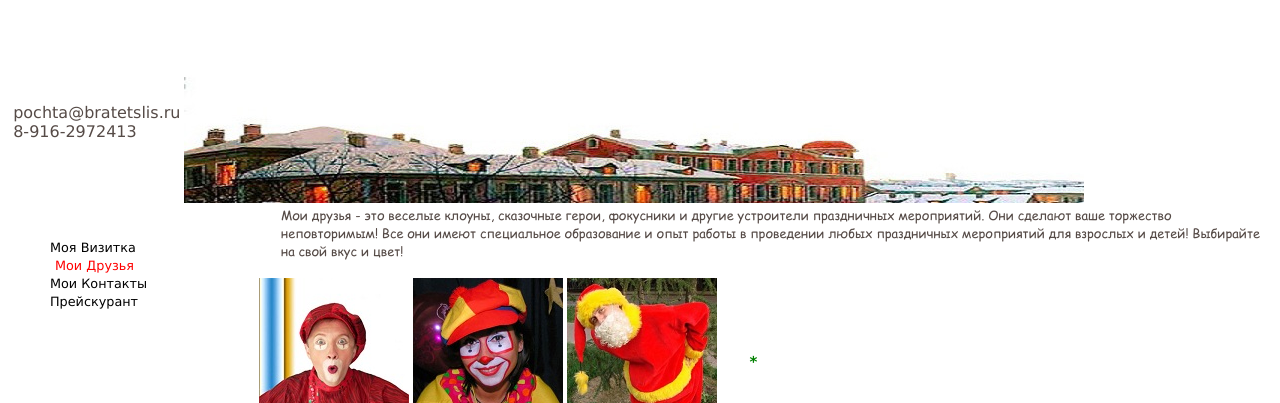
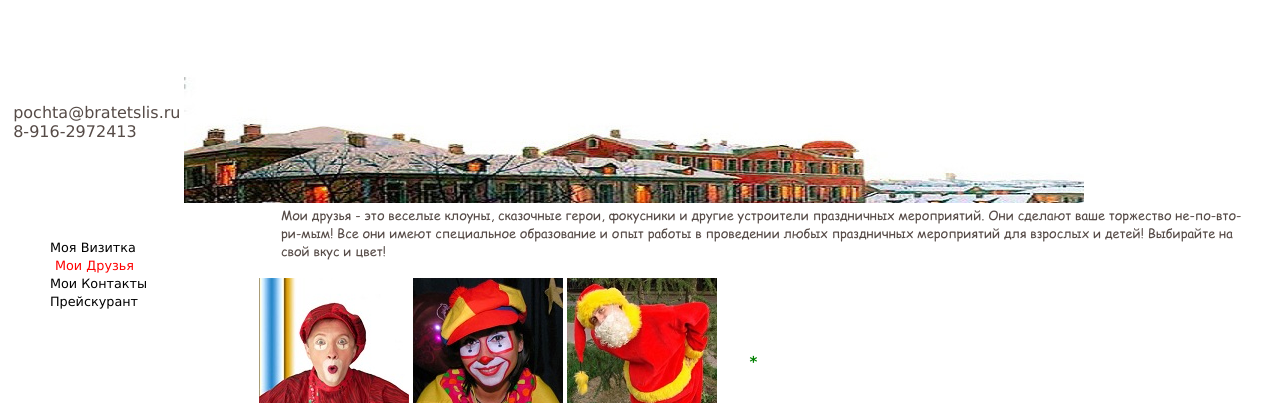
Before and after one commit to bratetslis/Site, a Jekyll site: the page built from friends.md, in a window 1280 px wide. Shown: the top 403 px of the page. Built offline with Jekyll 4.4.1, drawn with Linux system fonts in a browser that asks for light colours.

Commit message:
Update friends.md

```diff
--- a/friends.md
+++ b/friends.md
@@ -10,7 +10,7 @@ nav: friends
 #text3 {HEIGHT: 80px; LEFT: 0px; POSITION: absolute; TOP: 50px;  hidden; WIDTH: 250px; Z-INDEX: 10}
 </style>
 
-<p>Мои друзья - это веселые клоуны, сказочные герои, фокусники и другие устроители праздничных мероприятий. Они сделают ваше торжество неповторимым! Все они имеют специальное образование и опыт работы в проведении любых праздничных мероприятий для взрослых и детей! Выбирайте на свой вкус и цвет!</p>
+<p>Мои друзья - это веселые клоуны, сказочные герои, фокусники и другие устроители праздничных мероприятий. Они сделают ваше торжество не-по-вто-ри-мым! Все они имеют специальное образование и опыт работы в проведении любых праздничных мероприятий для взрослых и детей! Выбирайте на свой вкус и цвет!</p>
 
 <table>
 <tr>
```
